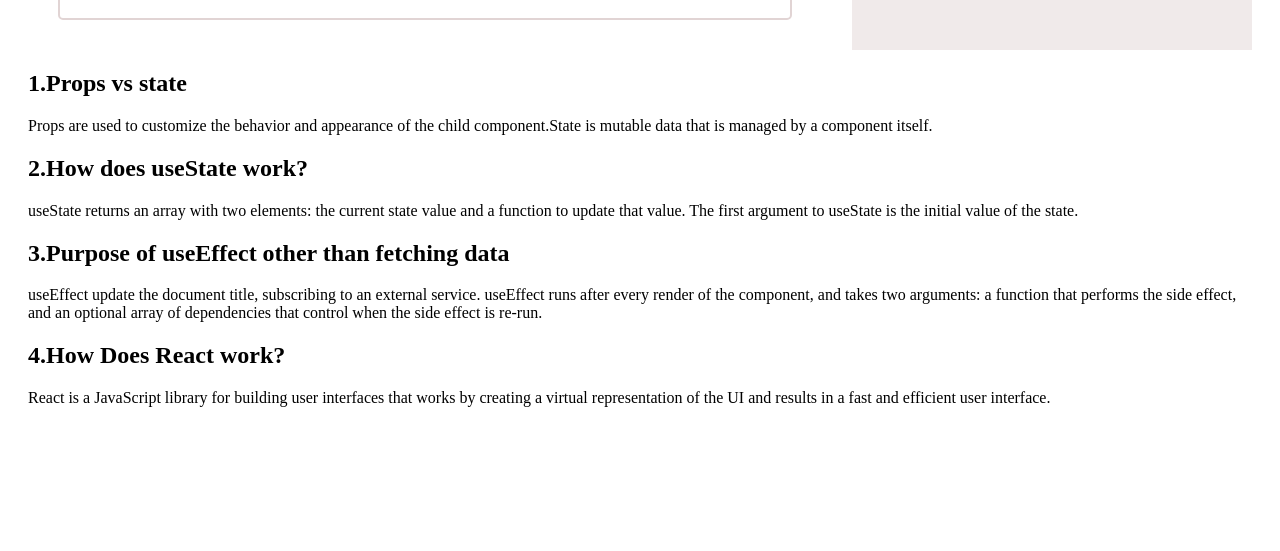
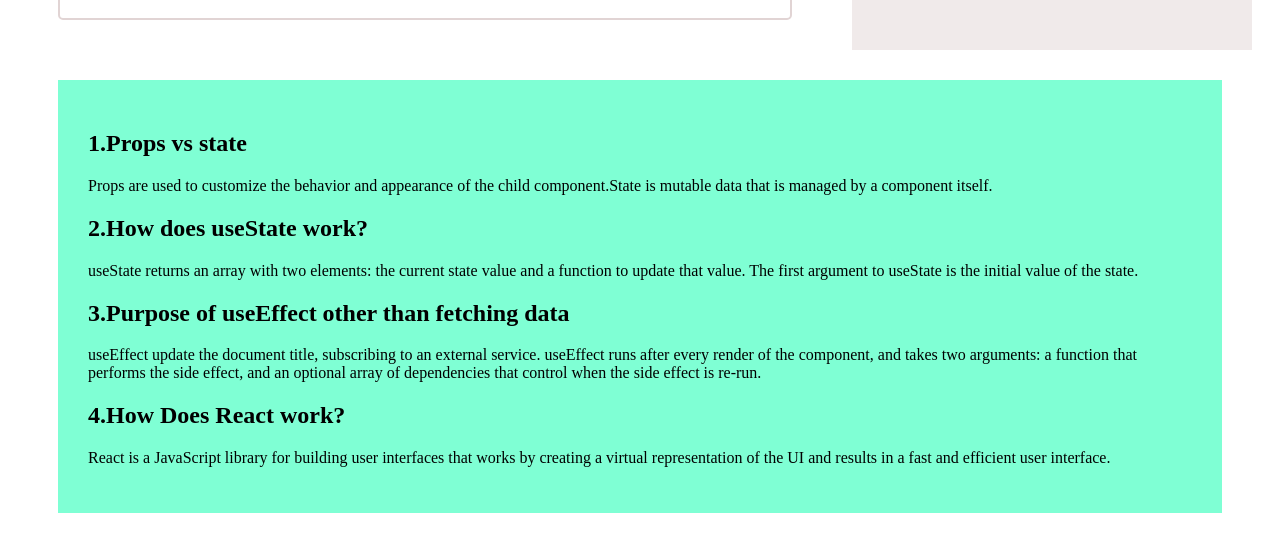
Before and after one commit to samehasan/Intelligent-cafe-a8, a React (Vite) app: page / in a window 1280 px wide. Shown: the part 2663-3214 px from the top of the page. Before the commit the page ends 3106 px from the top, so only its background shows below. Built offline with nearby package versions, Linux system fonts and the light colour scheme.

Commit message:
9nd comt

```diff
--- a/src/components/Blog/Blog.css
+++ b/src/components/Blog/Blog.css
@@ -2,8 +2,6 @@
     display: grid;
     grid-template-columns: 3fr 2fr;
     gap: 30px;
-    height:100%;
-    position: relative;
 
 }
 
@@ -28,9 +26,7 @@ li{
 .Bookmarks-container{
     background-color: hsl(0, 18%, 93%);
     padding: 25px;
-    position: sticky;
-    top: 20px;
-    z-index: 1;
+
 
 }
 
--- a/src/components/Blogs/Blogs.css
+++ b/src/components/Blogs/Blogs.css
@@ -0,0 +1,5 @@
+.blogs{
+   background-color: aquamarine;
+   margin: 30px;
+   padding: 30px;
+}
--- a/src/components/Blogs/Blogs.jsx
+++ b/src/components/Blogs/Blogs.jsx
@@ -1,8 +1,8 @@
 import React from 'react';
-
+import './Blogs.css'
 const Blogs = () => {
     return (
-        <div>
+        <div className='blogs'>
       <h2>1.Props vs state</h2>
       <p>Props are used to customize the behavior and appearance of the child component.State is mutable data that is managed by a component itself.</p>
 
--- a/src/components/Bookmarklist/Bookmarklist.css
+++ b/src/components/Bookmarklist/Bookmarklist.css
@@ -1,4 +1,5 @@
 .booklist{
     background-color:rgb(239, 237, 237);
 
+
 }
```
